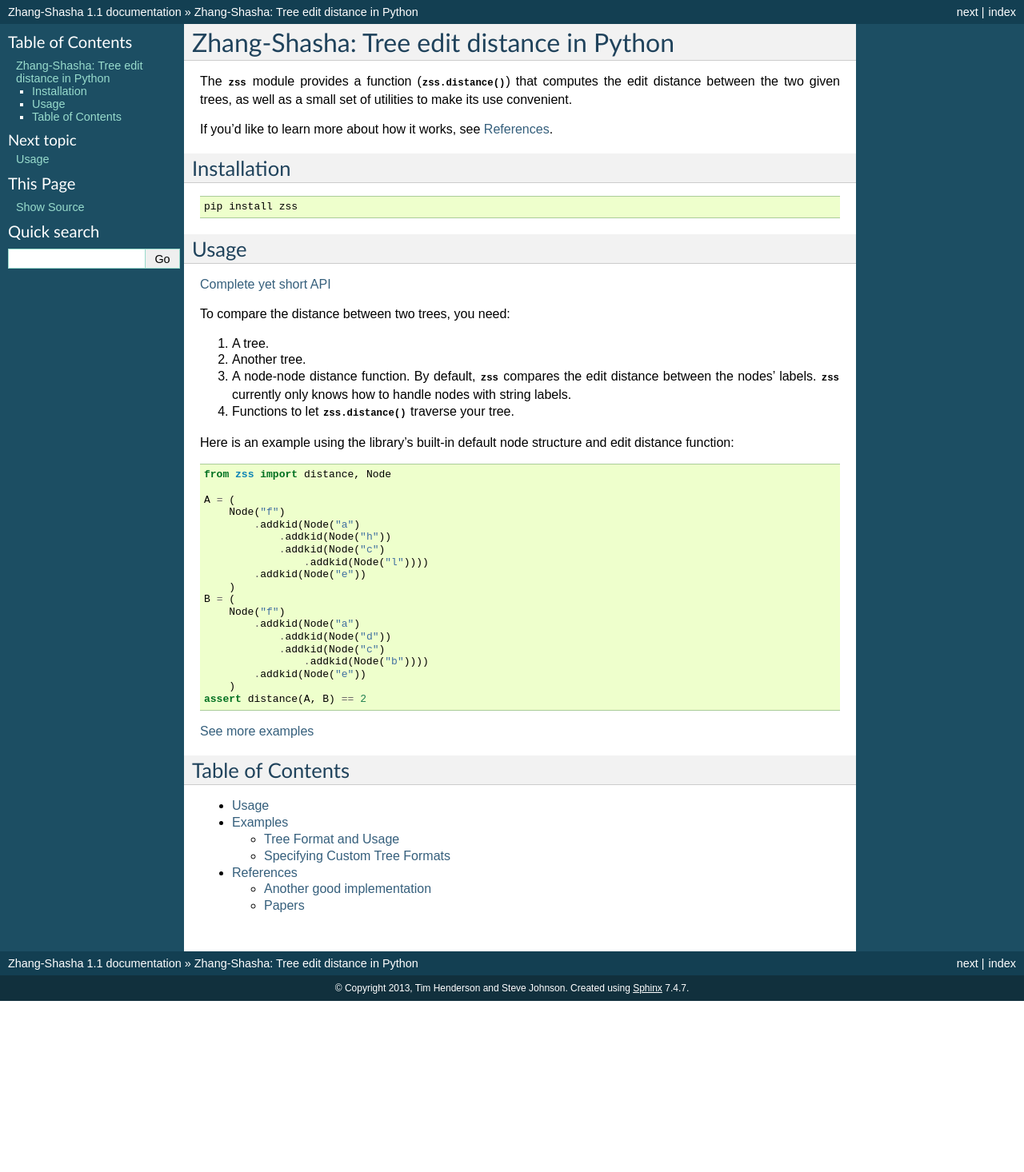
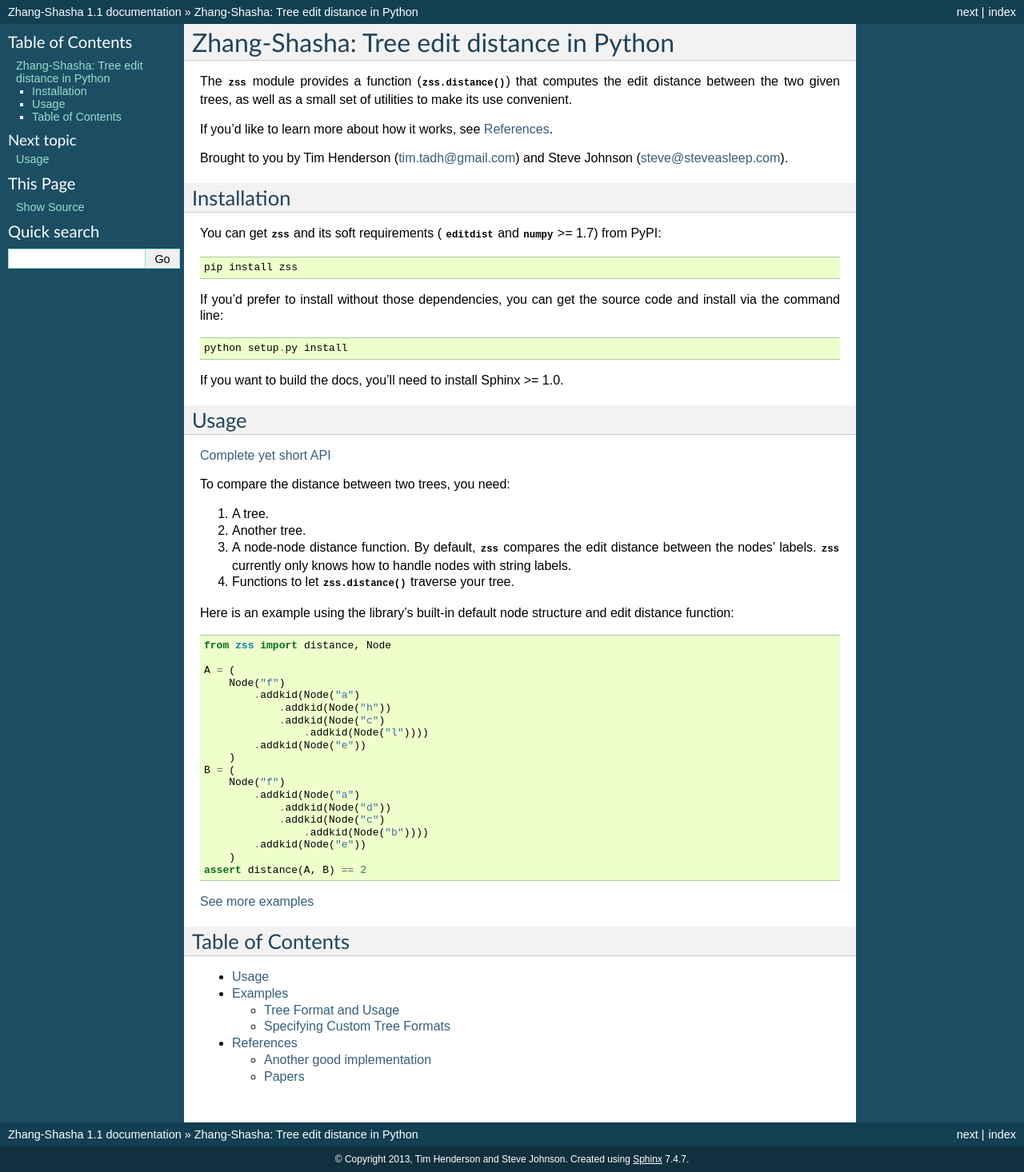
Before and after one commit to timtadh/zhang-shasha, a Sphinx documentation site: the page built from docs/index.rst, in a window 1280 px wide. Shown: the whole page at 80% size. Built offline with Sphinx 7.4.7, drawn with Linux system fonts in a browser that asks for light colours; before the commit the page ends 1252 px from its top, so only the background shows below that.

Commit message:
Move more stuff to index.rst

```diff
--- a/docs/index.rst
+++ b/docs/index.rst
@@ -7,12 +7,23 @@
 
 If you'd like to learn more about how it works, see :doc:`references`.
 
+Brought to you by Tim Henderson (tim.tadh@gmail.com) and Steve Johnson
+(steve@steveasleep.com).
+
 Installation
 ------------
 
-::
+You can get :py:mod:`zss` and its soft requirements (
+:py:mod:`editdist` and :py:mod:`numpy` >= 1.7) from PyPI::
 
     pip install zss
+
+If you'd prefer to install without those dependencies, you can get the source
+code and install via the command line::
+
+    python setup.py install
+
+If you want to build the docs, you'll need to install Sphinx >= 1.0.
 
 Usage
 -----
```
Also changed, not shown: README.md (+3 -19 lines).
